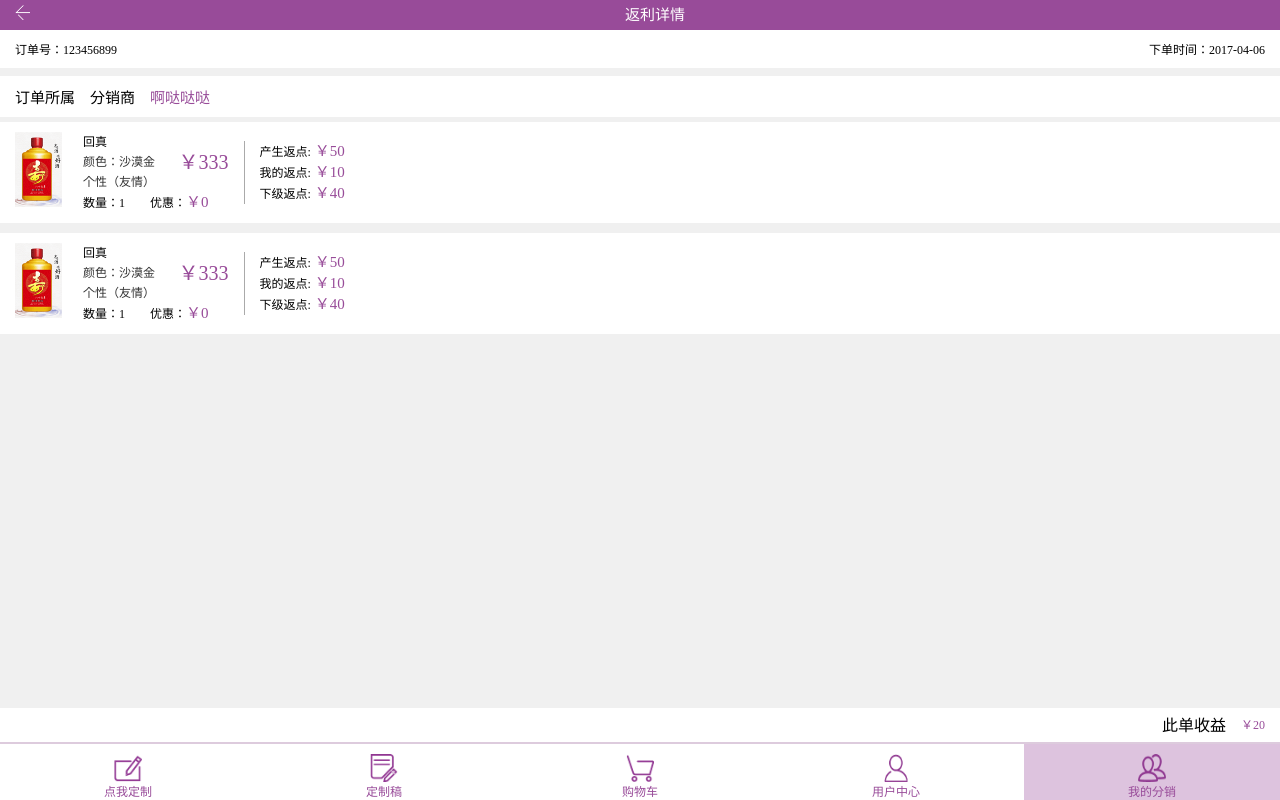
After one commit to freddyhuang/zhidingzhi, a PHP site: page /zidingzhi.com/rebateDetail.html in a window 1280 px wide. The commit adds this page. Run offline with PHP 8.4, Linux system fonts and the light colour scheme.

Commit message:
增加了分销的返利点

```diff
--- a/zidingzhi.com/css/Mydistributor.css
+++ b/zidingzhi.com/css/Mydistributor.css
@@ -44,12 +44,11 @@ header{
 }
 .footerIcon{
 	padding-top: 10px;
-	padding-left: 10px;
-	padding-right: 10px;
 	display: flex;
 	display: -webkit-flex;
 	flex-direction: column;
 	align-items: center;
+	flex: 1;
 }
 .addDistributor{
 	display: -webkit-flex;
--- a/zidingzhi.com/css/Purchase.css
+++ b/zidingzhi.com/css/Purchase.css
@@ -1,4 +1,4 @@
-body{
+orderwaitPayBottombody{
 	background: rgb(240,240,240);
 }
 .activeBg{
@@ -73,7 +73,7 @@ header{
 	height: 35px;
 	line-height: 35px;
 	position: fixed;
-	bottom: 50px;
+	bottom: 57px;
 	left: 0;
 	color: #984B99;
 	display: -webkit-flex;
--- a/zidingzhi.com/css/base.css
+++ b/zidingzhi.com/css/base.css
@@ -24,6 +24,10 @@ th, td{border:1px solid #eee; padding:0px;}
 .fontSize15{
 	font-size: 15px;
 }
+/*主题颜色类*/
+.color98{
+	color: #984c99;
+}
 
 /*在480 和767 像素之间的屏幕里，超小屏幕，主要是手机*/
 @media (min-width: 480px) and (max-width: 767px) {
--- a/zidingzhi.com/css/myOrder.css
+++ b/zidingzhi.com/css/myOrder.css
@@ -42,12 +42,11 @@ header{
 }
 .footerIcon{
 	padding-top: 10px;
-	padding-left: 10px;
-	padding-right: 10px;
 	display: flex;
 	display: -webkit-flex;
 	flex-direction: column;
 	align-items: center;
+	flex: 1;
 }
 /*尾部end*/
 nav{
--- a/zidingzhi.com/css/mymember.css
+++ b/zidingzhi.com/css/mymember.css
@@ -71,12 +71,11 @@ nav{
 }
 .footerIcon{
 	padding-top: 10px;
-	padding-left: 10px;
-	padding-right: 10px;
 	display: flex;
 	display: -webkit-flex;
 	flex-direction: column;
 	align-items: center;
+	flex: 1;
 }
 .addDistributor{
 	display: -webkit-flex;
--- /dev/null
+++ b/zidingzhi.com/css/rebateDetail.css
@@ -0,0 +1,170 @@
+body{
+  background: rgb(240,240,240);
+}
+.activeBg{
+	background: #ddc3de;
+}
+header{
+	height: 30px;
+	width: 100%;
+	line-height: 30px;
+	background: #984B99;
+	display: flex;
+	display: -webkit-flex;
+}
+.arrow{
+	margin-left: 15px;
+	margin-top: 5px;
+}
+.addressTxt{
+	color: #fff;
+	font-size: 15px;
+	font-family: "youyuan";
+	margin: 0 auto;
+}
+
+.orderNumber{
+	background: #fff;
+	width: 100%;
+	padding: 10px 0;
+}
+.oNumber{
+	display: -webkit-flex;
+	-webkit-justify-content: space-between;
+	margin: 0 15px;
+}
+/*订单所属*/
+.orderUnder{
+	margin-top: 8px;
+	background: #fff;
+}
+.oUnderNum{
+	display: -webkit-flex;
+	-webkit-align-items: center;
+	margin-left: 15px;
+	padding: 10px 0;
+}
+.oUnderNum P{
+	margin-right: 15px;
+	font-size: 15px;
+}
+/*订单内容*/
+.order{
+	background: #fff;
+	margin-top: 5px;
+	margin-bottom: 10px;
+}
+.orderBox{
+	margin: 0 15px;
+}
+.orderTop{
+	display: -webkit-flex;
+	align-items: center;
+	padding: 10px 0;
+}
+.margin1px{
+	border: 1px solid rgb(240,240,240);
+}
+.check_n{
+	width: 15px;
+	height: 15px;
+	border-radius: 50%;
+	border: 2px solid #984B99;
+}
+.orderLeft{
+	display: flex;
+	display: -webkit-flex;
+}
+.orderDes{
+	margin-left: 20px;
+}
+.orderPrice{
+	text-align: center;
+	display: flex;
+	flex-direction: column;
+	align-items: center;
+	margin-top: -25px;
+	margin-left: -30px;
+	-webkit-align-content: center;
+	justify-content: center;
+}
+.orderRebate{
+	border-left: 1px solid #aaaaaa;
+	margin-left: 15px;
+}
+.orderRebate p{
+	margin-left: 15px;
+	line-height: 20px;
+}
+.orderPrice p:nth-child(1){
+	font-size: 20px;
+	color: #984B99;
+}
+.orderPrice p:nth-child(2){
+	font-size: 18px;
+	color: #969696;
+}
+.orderDes p{
+	line-height: 20px
+}
+.discountP{
+	margin-left: 25px;
+}
+.orderDes p:nth-child(2),.orderDes p:nth-child(3){
+	color: #333;
+}
+.orderBottom{
+	display: -webkit-flex;
+	-webkit-justify-content: space-between;
+	padding: 10px 0;
+	border-top: 2px solid rgb(240,240,240);
+	border-bottom: 2px solid rgb(240,240,240);
+}
+
+/*此单收益*/
+.orderwaitPayBottom{
+	background: #fff;
+	width: 100%;
+	height: 35px;
+	line-height: 35px;
+	position: fixed;
+	bottom: 57px;
+	left: 0;
+	display: -webkit-flex;
+	justify-content: flex-end;
+	-webkit-align-items: center;
+	align-items: center;
+	font-size: 16px;
+}
+.orderwaitPayB{
+	padding: 15px;
+	display: -webkit-flex;
+	align-items: center;
+}
+.tatoalPay{
+	color: #984c99;
+	padding: 0 15px;
+	font-size: 12px;
+}
+/*尾部str*/
+.footer{
+	width: 100%;
+	border-top: 2px solid #DDCBDD;
+	position: fixed;
+	bottom: 0;
+	left: 0;
+	background: #fff;
+	color: #984B99;
+	display: flex;
+	display: -webkit-flex;
+	justify-content: space-between;
+}
+.footerIcon{
+	padding-top: 10px;
+	display: flex;
+	display: -webkit-flex;
+	flex-direction: column;
+	align-items: center;
+	flex: 1;
+}
+/*尾部end*/
--- /dev/null
+++ b/zidingzhi.com/rebateDetail.html
@@ -0,0 +1,123 @@
+<!DOCTYPE html>
+<html>
+	<head>
+		<meta charset="UTF-8">
+		<meta name="viewport" content="width=device-width,initial-scale=1,minimum-scale=1,maximum-scale=1,user-scalable=no" />
+		<title></title>
+		<link rel="stylesheet" type="text/css" href="css/base.css"/>
+		<link rel="stylesheet" type="text/css" href="css/rebateDetail.css"/>
+	</head>
+	<body>
+		<header>
+			<div class="arrow">
+				<img src="images/addAdress/arrow.png" width="15px" height="15px"/>
+			</div>
+			<div class="addressTxt">返利详情</div>
+		</header>
+		<!--
+       	 订单内容
+        -->
+		<div class="container">
+			<div class="orderNumber">
+				<div class="oNumber">
+					<div class="number">订单号：123456899</div>
+					<div class="orderTime">下单时间：2017-04-06</div>
+				</div>
+			</div>
+			<!--订单所属-->
+			<div class="orderUnder">
+				<div class="oUnderNum">
+					<p>订单所属</p>
+					<p>分销商</p>
+					<p class="color98">啊哒哒哒</p>
+				</div>
+			</div>
+			<section class="order">
+				<div class="orderBox">
+					<div class="orderItem">
+						<div class="orderTop">
+							<div class="orderLeft">
+								<div class="orderImg">
+									<img src="images/wxpay/wine_03.png"  width="48px" height="75px"/>
+								</div>
+								<div class="orderDes">
+									<p>回真</p>
+									<p>颜色：沙漠金</p>
+									<p>个性（友情）</p>
+									<p> <span>数量：1</span><span class="discountP">优惠：<b class="color98 fontSize15">￥0</b></span></p>
+								</div>
+							</div>
+							<div class="orderPrice">
+								<p>￥333</p>
+							</div>
+							<div class="orderRebate">
+								<p>产生返点:<b class="color98 fontSize15">  ￥50</b></p>
+								<p>我的返点:<b class="color98 fontSize15">  ￥10</b></p>
+								<p>下级返点:<b class="color98 fontSize15">  ￥40</b></p>
+							</div>
+						</div>
+					</div>
+				</div>
+			</section>
+			<section class="order">
+				<div class="orderBox">
+					<div class="orderItem">
+						<div class="orderTop">
+							<div class="orderLeft">
+								<div class="orderImg">
+									<img src="images/wxpay/wine_03.png"  width="48px" height="75px"/>
+								</div>
+								<div class="orderDes">
+									<p>回真</p>
+									<p>颜色：沙漠金</p>
+									<p>个性（友情）</p>
+									<p> <span>数量：1</span><span class="discountP">优惠：<b class="color98 fontSize15">￥0</b></span></p>
+								</div>
+							</div>
+							<div class="orderPrice">
+								<p>￥333</p>
+							</div>
+							<div class="orderRebate">
+								<p>产生返点:<b class="color98 fontSize15">  ￥50</b></p>
+								<p>我的返点:<b class="color98 fontSize15">  ￥10</b></p>
+								<p>下级返点:<b class="color98 fontSize15">  ￥40</b></p>
+							</div>
+						</div>
+					</div>
+				</div>
+			</section>
+		</div>
+			<!--
+     		此单收益
+       -->
+		<div style="height: 85px;"></div>
+		<div class="orderwaitPayBottom">
+			<div class="tatoalPrice">此单收益</div>
+			<div class="tatoalPay">￥20</div>
+		</div>
+		<footer>
+			<div class="footer clearfix">
+				<div class="footerIcon fl">
+					<img src="images/userCenter/edit.png" width="28px" height="28px" />
+					<p>点我定制</p>
+				</div>
+				<div class="footerIcon fl">
+					<img src="images/userCenter/survey.png" width="28px" height="28px" />
+					<p>定制稿</p>
+				</div>
+				<div class="footerIcon fl">
+					<img src="images/userCenter/cart.png" width="28px" height="28px" />
+					<p>购物车</p>
+				</div>
+				<div class="footerIcon fl">
+					<img src="images/userCenter/account.png" width="28px" height="28px" />
+					<p>用户中心</p>
+				</div>
+				<div class="footerIcon fl activeBg">
+					<img src="images/userCenter/vip.png" width="28px" height="28px"/>
+					<p>我的分销</p>
+				</div>
+			</div>
+		</footer>
+	</body>
+</html>
```
Also changed, not shown: zidingzhi.com/css/myRebate.css (+33 -6 lines), zidingzhi.com/myRebate.html (+36 -14 lines).
